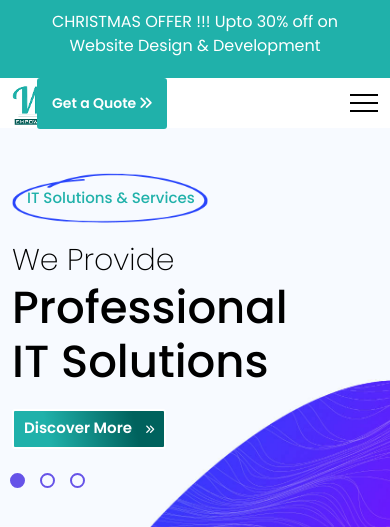
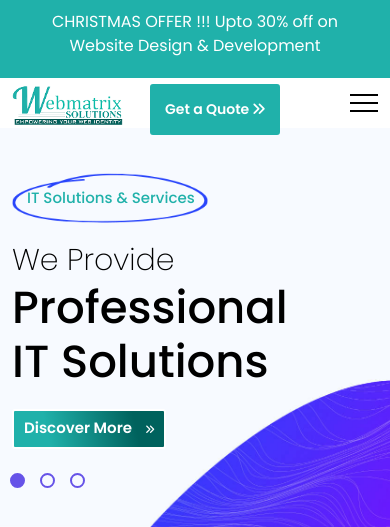
Before and after one commit to Webmatrix-Solutions/webmatrix, a PHP site: page / in a window 390 px wide. Shown: the top 527 px of the page. Run offline with PHP 8.4, Linux system fonts and the light colour scheme; some libraries are stand-ins or nearby versions; some web fonts are replaced.

Commit message:
responsive fixed for header btn

```diff
--- a/assets/css/custom-styles/custom.css
+++ b/assets/css/custom-styles/custom.css
@@ -67,3 +67,10 @@
     background: #bb0000;
     color: white;
   }
+
+  @media only screen and (min-width: 355px) {
+    .header-buttons-area button{
+      margin-left: 8rem;
+      margin-top: 12px;
+    }
+  }
```
